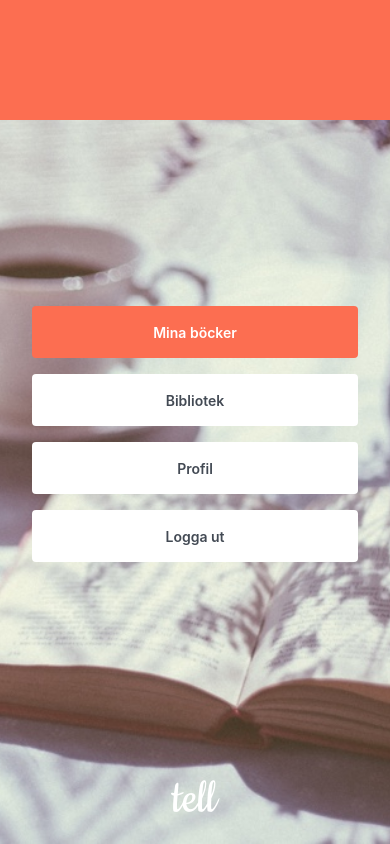
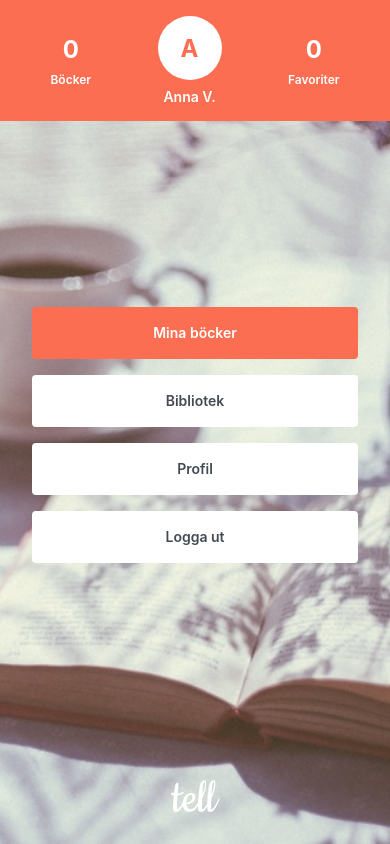
Before and after one commit to annavik/tell, a React Native app: screen / in a window 390 px wide. Built offline with nearby package versions, Linux system fonts and the light colour scheme.

Commit message:
Create user info component and use typography const

```diff
--- a/src/components/TellButton.js
+++ b/src/components/TellButton.js
@@ -1,6 +1,7 @@
 import { colors } from '../config/colors'
 import PropTypes from 'prop-types'
 import React from 'react'
+import { typography } from '../config/typography'
 import { StyleSheet, Text, TouchableOpacity } from 'react-native'
 
 const styles = StyleSheet.create({
@@ -15,9 +16,8 @@ const styles = StyleSheet.create({
     paddingLeft: 32,
   },
   label: {
+    ...typography.labelMedium,
     color: colors.white,
-    fontWeight: '600',
-    fontSize: 14,
   },
 })
 
@@ -101,7 +101,7 @@ export class TellButton extends React.Component {
       <TouchableOpacity
         style={buttonStyles}
         onPress={onPress}
-        activeOpacity={0.7}
+        activeOpacity={0.8}
       >
         <Text style={labelStyles}>{title}</Text>
       </TouchableOpacity>
--- /dev/null
+++ b/src/components/UserInfo.js
@@ -0,0 +1,68 @@
+import { colors } from '../config/colors'
+import React from 'react'
+import { typography } from '../config/typography'
+import { StyleSheet, Text, View } from 'react-native'
+
+const styles = StyleSheet.create({
+  container: {
+    alignItems: 'center',
+    flexDirection: 'row',
+  },
+  stats: {
+    flexGrow: 1,
+    alignItems: 'center',
+  },
+  statsNumber: {
+    ...typography.labelLarge,
+    color: colors.white,
+    marginBottom: 8,
+  },
+  statsLabel: {
+    ...typography.labelSmall,
+    color: colors.white,
+  },
+  userInfo: {
+    margin: 16,
+    alignItems: 'center',
+  },
+  placeholder: {
+    height: 64,
+    width: 64,
+    borderRadius: 32,
+    backgroundColor: colors.white,
+    justifyContent: 'center',
+    alignItems: 'center',
+    marginBottom: 8,
+  },
+  placeholderLetter: {
+    ...typography.labelLarge,
+    color: colors.primary,
+  },
+  name: {
+    ...typography.labelMedium,
+    color: colors.white,
+  },
+})
+
+export class UserInfo extends React.Component {
+  render() {
+    return (
+      <View style={styles.container}>
+        <View style={styles.stats}>
+          <Text style={styles.statsNumber}>0</Text>
+          <Text style={styles.statsLabel}>Böcker</Text>
+        </View>
+        <View style={styles.userInfo}>
+          <View style={styles.placeholder}>
+            <Text style={styles.placeholderLetter}>A</Text>
+          </View>
+          <Text style={styles.name}>Anna V.</Text>
+        </View>
+        <View style={styles.stats}>
+          <Text style={styles.statsNumber}>0</Text>
+          <Text style={styles.statsLabel}>Favoriter</Text>
+        </View>
+      </View>
+    )
+  }
+}
--- /dev/null
+++ b/src/config/typography.js
@@ -0,0 +1,20 @@
+import { colors } from './colors'
+import { StyleSheet } from 'react-native'
+
+export const typography = StyleSheet.create({
+  labelSmall: {
+    color: colors.black,
+    fontSize: 12,
+    fontWeight: '600',
+  },
+  labelMedium: {
+    color: colors.black,
+    fontSize: 14,
+    fontWeight: '600',
+  },
+  labelLarge: {
+    color: colors.black,
+    fontSize: 24,
+    fontWeight: '700',
+  },
+})
--- a/src/pages/Home.js
+++ b/src/pages/Home.js
@@ -1,6 +1,7 @@
 import { colors } from '../config/colors'
 import React from 'react'
 import { TellButton } from '../components/TellButton'
+import { UserInfo } from '../components/UserInfo'
 import {
   Image,
   ImageBackground,
@@ -20,7 +21,6 @@ const styles = StyleSheet.create({
   },
   top: {
     backgroundColor: colors.primary,
-    height: 120,
   },
   main: {
     flexGrow: 1,
@@ -41,7 +41,9 @@ export class Home extends React.Component {
     return (
       <ImageBackground source={bg} style={styles.background}>
         <StatusBar barStyle="light-content" />
-        <SafeAreaView style={styles.top} />
+        <SafeAreaView style={styles.top}>
+          <UserInfo />
+        </SafeAreaView>
         <View style={styles.main}>
           <TellButton title="Mina böcker" size="large" onPress={() => {}} />
           <View style={styles.space} />
--- a/src/pages/Login.js
+++ b/src/pages/Login.js
@@ -1,7 +1,8 @@
-import { colors } from '../config/Colors'
+import { colors } from '../config/colors'
 import React from 'react'
 import { TellButton } from '../components/TellButton'
 import { TellTextInput } from '../components/TellTextInput'
+import { typography } from '../config/typography'
 import {
   Image,
   ImageBackground,
@@ -39,10 +40,9 @@ const styles = StyleSheet.create({
     marginBottom: 64,
   },
   label: {
+    ...typography.labelSmall,
     color: colors.white,
     marginBottom: 8,
-    fontSize: 12,
-    fontWeight: '600',
   },
 })
 
```
